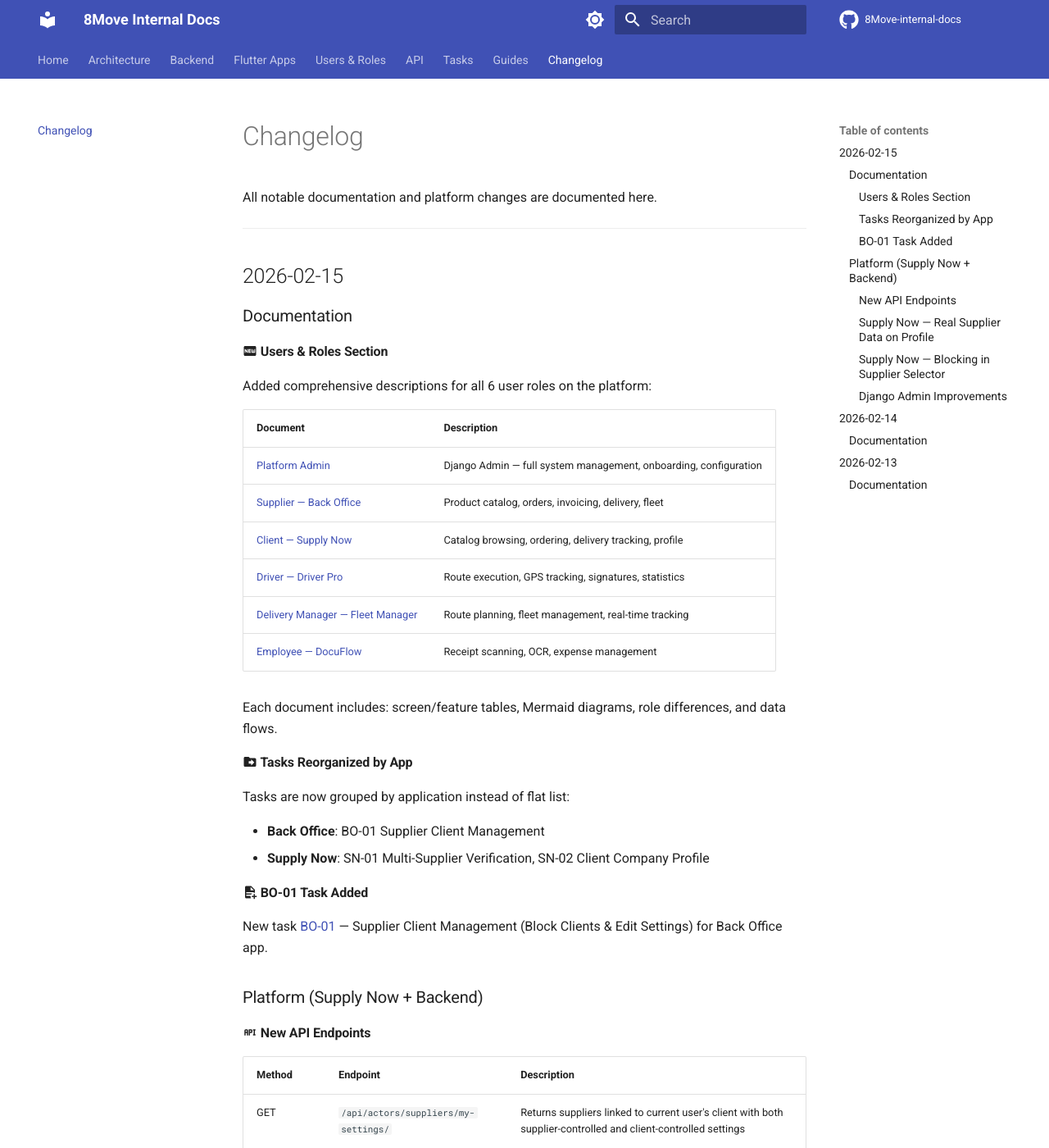
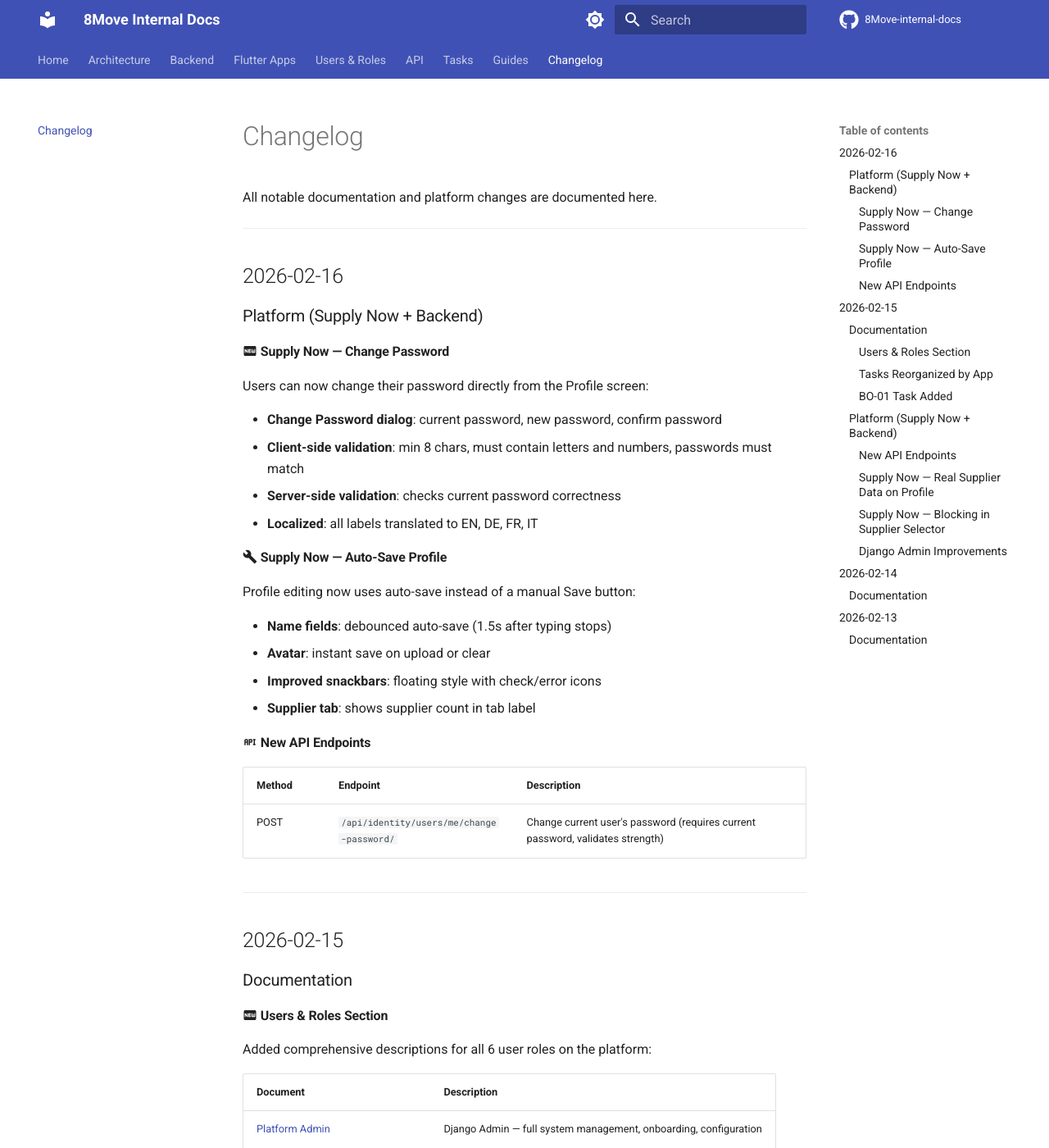
Before and after one commit to MaxShytov/8Move-internal-docs, an MkDocs documentation site: the page built from docs/changelog.md, in a window 1280 px wide and 1400 px high. Shown: the whole window at 82% size. Built offline with MkDocs 1.6.1 and Material for MkDocs 9.7.7, drawn with Linux system fonts in a browser that asks for light colours; comment, search, counter and statistics services are not loaded.

Commit message:
docs: update changelog, notes, client-supply-now, API overview for change password feature
Co-Authored-By: Claude Opus 4.6 <noreply@anthropic.com>

```diff
--- a/docs/changelog.md
+++ b/docs/changelog.md
@@ -1,6 +1,36 @@
 # Changelog
 
 All notable documentation and platform changes are documented here.
+
+---
+
+## 2026-02-16
+
+### Platform (Supply Now + Backend)
+
+#### :material-new-box: Supply Now — Change Password
+
+Users can now change their password directly from the Profile screen:
+
+- **Change Password dialog**: current password, new password, confirm password
+- **Client-side validation**: min 8 chars, must contain letters and numbers, passwords must match
+- **Server-side validation**: checks current password correctness
+- **Localized**: all labels translated to EN, DE, FR, IT
+
+#### :material-wrench: Supply Now — Auto-Save Profile
+
+Profile editing now uses auto-save instead of a manual Save button:
+
+- **Name fields**: debounced auto-save (1.5s after typing stops)
+- **Avatar**: instant save on upload or clear
+- **Improved snackbars**: floating style with check/error icons
+- **Supplier tab**: shows supplier count in tab label
+
+#### :material-api: New API Endpoints
+
+| Method | Endpoint | Description |
+|--------|----------|-------------|
+| POST | `/api/identity/users/me/change-password/` | Change current user's password (requires current password, validates strength) |
 
 ---
 
```
Also changed, not shown: docs/api/overview.md (+4 -0 lines), docs/tasks/current/notes.md (+9 -0 lines), docs/users/client-supply-now.md (+10 -1 lines).
